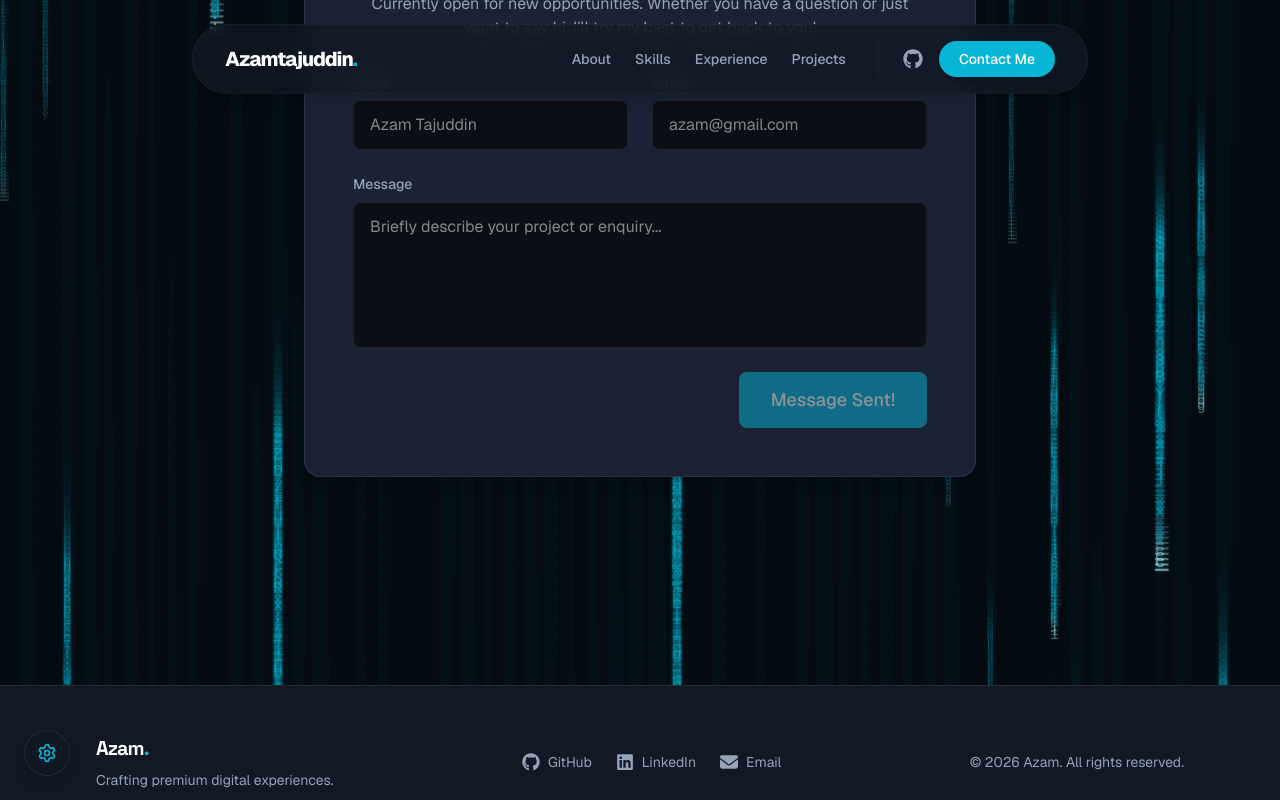
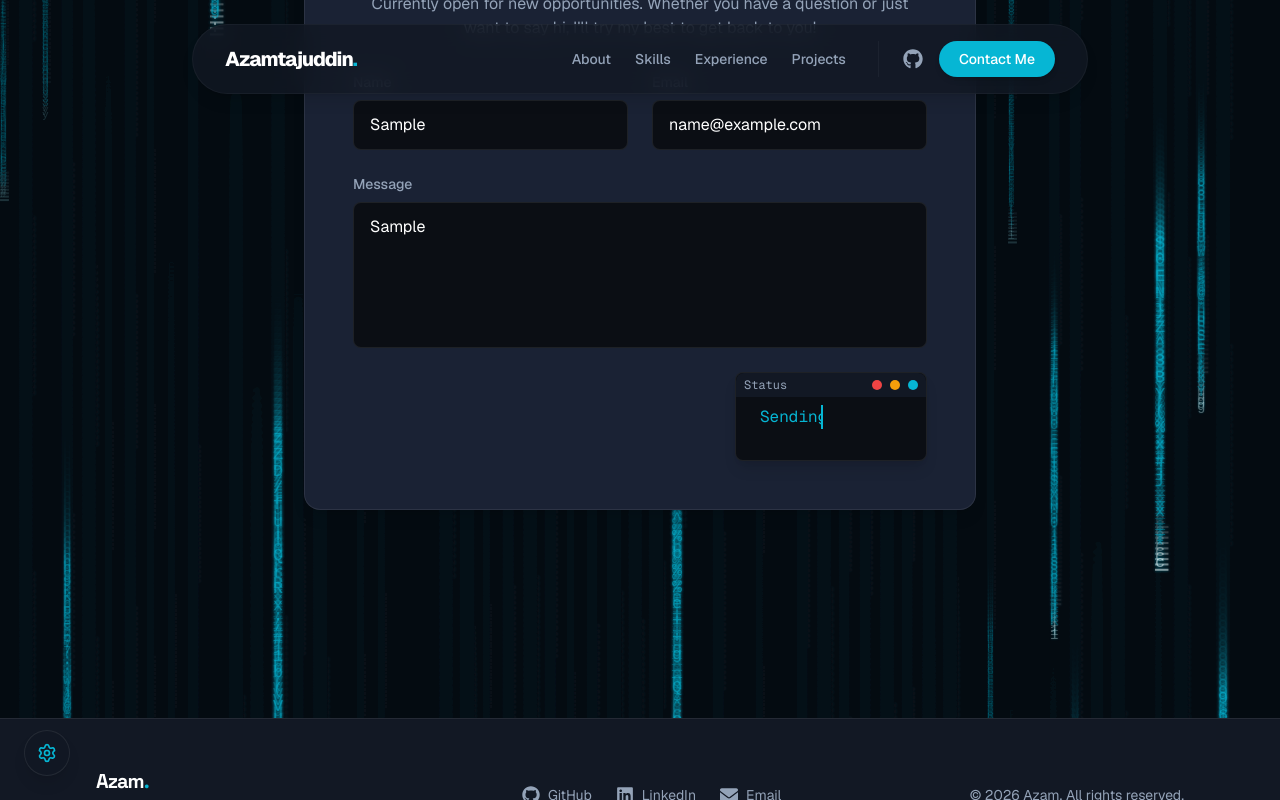
Before and after one commit to MatGol06/azam_portfolio, a Next.js app: page / in a window 1280 px wide. Both pictures are taken after typing "Sample", "name@example.com", "Sample" into the empty fields and a click on the button "Send Message". Shown: the part 4060-4860 px from the top of the page. Built offline with nearby package versions, Linux system fonts and the light colour scheme.

Commit message:
feat: integrate terminal-style sending loader into contact form

```diff
--- a/src/app/globals.css
+++ b/src/app/globals.css
@@ -14,6 +14,18 @@
   --font-sans: var(--font-geist-sans), ui-sans-serif, system-ui, sans-serif;
   --font-display: var(--font-space-grotesk), ui-sans-serif, system-ui, sans-serif;
   --font-mono: var(--font-geist-mono), ui-monospace, SFMono-Regular, monospace;
+
+  --animate-blink-cursor: blinkCursor 1s step-end infinite;
+  --animate-type-and-delete: typeAndDelete 4s steps(11) infinite;
+
+  @keyframes blinkCursor {
+    50% { border-right-color: transparent; }
+  }
+  @keyframes typeAndDelete {
+    0%, 10% { width: 0; }
+    45%, 55% { width: 6.2em; }
+    90%, 100% { width: 0; }
+  }
 }
 
 :root {
--- a/src/components/sections/ContactSection.jsx
+++ b/src/components/sections/ContactSection.jsx
@@ -3,6 +3,7 @@ import { useState } from "react";
 import { Button } from "@/components/ui/Button";
 import { Card } from "@/components/ui/Card";
 import { Send } from "lucide-react";
+import { SendingLoader } from "@/components/ui/SendingLoader";
 
 export function ContactSection() {
   const [loading, setLoading] = useState(false);
@@ -17,7 +18,7 @@ export function ContactSection() {
       setSuccess(true);
       e.target.reset();
       setTimeout(() => setSuccess(false), 3000);
-    }, 1500);
+    }, 4000); // Extended mock delay to let the animation play fully
   };
 
   return (
@@ -45,11 +46,17 @@ export function ContactSection() {
             <textarea id="message" required rows={5} className="bg-background border border-border rounded-lg px-4 py-3 text-secondary focus:outline-none focus:ring-2 focus:ring-primary focus:border-transparent transition-colors duration-200 resize-none" placeholder="Briefly describe your project or enquiry..."></textarea>
           </div>
 
-          <Button type="submit" size="lg" className="w-full sm:w-auto self-end" disabled={loading || success}>
-            {loading ? "Sending..." : success ? "Message Sent!" : (
-              <>Send Message <Send size={18} className="ml-2" /></>
-            )}
-          </Button>
+          {loading ? (
+            <div className="flex justify-end">
+              <SendingLoader text="Sending..." />
+            </div>
+          ) : (
+            <Button type="submit" size="lg" className="w-full sm:w-auto self-end" disabled={success}>
+              {success ? "Message Sent!" : (
+                <>Send Message <Send size={18} className="ml-2" /></>
+              )}
+            </Button>
+          )}
         </form>
       </Card>
     </div>
--- /dev/null
+++ b/src/components/ui/SendingLoader.jsx
@@ -0,0 +1,24 @@
+import React from 'react';
+
+export function SendingLoader({
+  text = "Sending...",
+  className = ""
+}) {
+  return (
+    <div className={`relative bg-background border border-border font-mono text-base p-6 pt-4 w-48 shadow-lg rounded-lg overflow-hidden ${className}`}>
+      <div className="absolute top-0 left-0 right-0 h-6 bg-surface rounded-t-lg px-2 flex items-center justify-between">
+        <div className="text-muted text-xs leading-6">
+          Status
+        </div>
+        <div className="flex gap-2">
+          <div className="w-2.5 h-2.5 rounded-full bg-error"></div>
+          <div className="w-2.5 h-2.5 rounded-full bg-warning"></div>
+          <div className="w-2.5 h-2.5 rounded-full bg-primary"></div>
+        </div>
+      </div>
+      <div className="text-primary inline-block whitespace-nowrap overflow-hidden mt-4 animate-type-and-delete border-r-2 border-primary animate-blink-cursor">
+        {text}
+      </div>
+    </div>
+  );
+}
```
